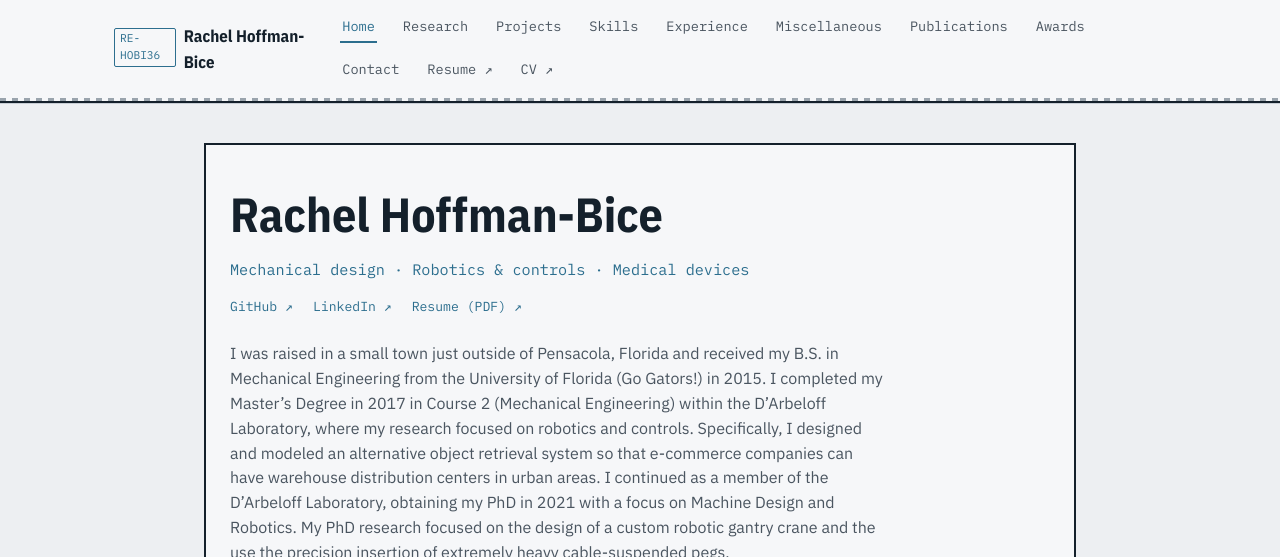
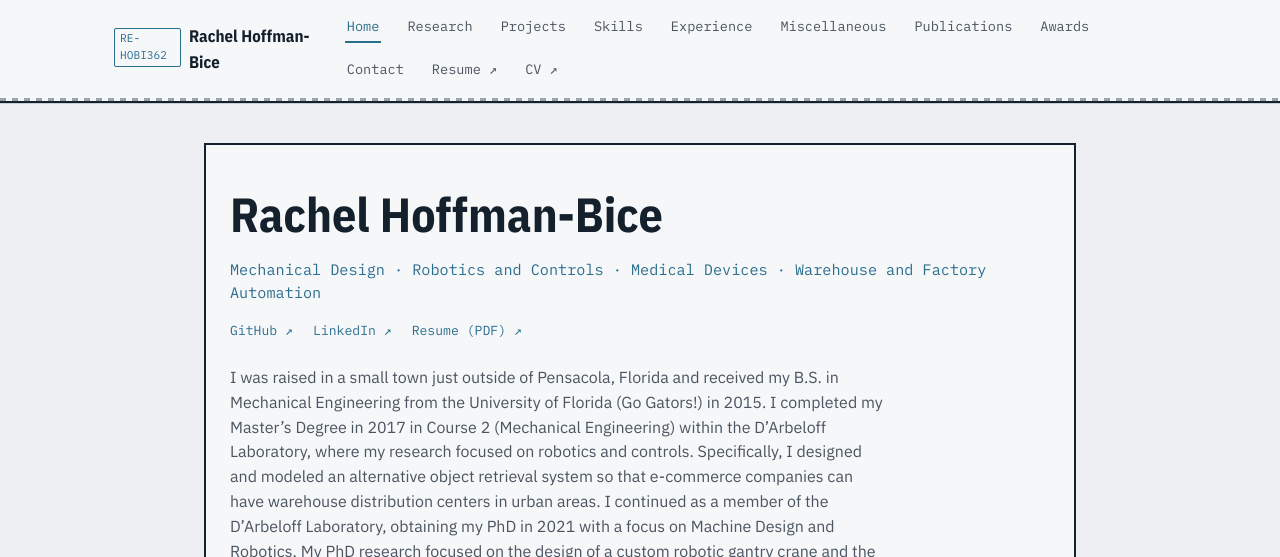
Before and after one commit to hobi362/hobi362.github.io, a Jekyll site: the page built from index.md, in a window 1280 px wide and 900 px high, cut to the strip 0-557 px from the top of the window. Built offline with Jekyll 4.4.1, drawn with Linux system fonts in a browser that asks for light colours.

Commit message:
Header: full RE-HOBI362 mark, title-case tagline with automation
The sheet mark truncated the GitHub username to six characters, so it
read RE-HOBI36. The tagline is now title case and adds warehouse and
factory automation.

Co-Authored-By: Claude Opus 5 <noreply@anthropic.com>

```diff
--- a/_config.yml
+++ b/_config.yml
@@ -1,5 +1,5 @@
 title: "Rachel Hoffman-Bice — Mechanical Engineer"
-tagline: "Mechanical design · Robotics & controls · Medical devices"
+tagline: "Mechanical Design · Robotics and Controls · Medical Devices · Warehouse and Factory Automation"
 description: >-
   Portfolio of Rachel Hoffman-Bice — mechanical design, robotics and controls,
   and medical device engineering, spanning MIT research, industry, and coursework.
--- a/_includes/header.html
+++ b/_includes/header.html
@@ -1,7 +1,7 @@
 <header class="sheet-header">
   <div class="sheet-header__inner">
     <a class="sheet-header__mark" href="{{ '/' | relative_url }}">
-      <span class="mark-code">RE-{{ site.github_username | slugify | upcase | truncate: 6, "" }}</span>
+      <span class="mark-code">RE-{{ site.github_username | slugify | upcase }}</span>
       <span class="mark-name">{{ site.title | split: "—" | first }}</span>
     </a>
     <nav class="sheet-nav" aria-label="Primary">
```
